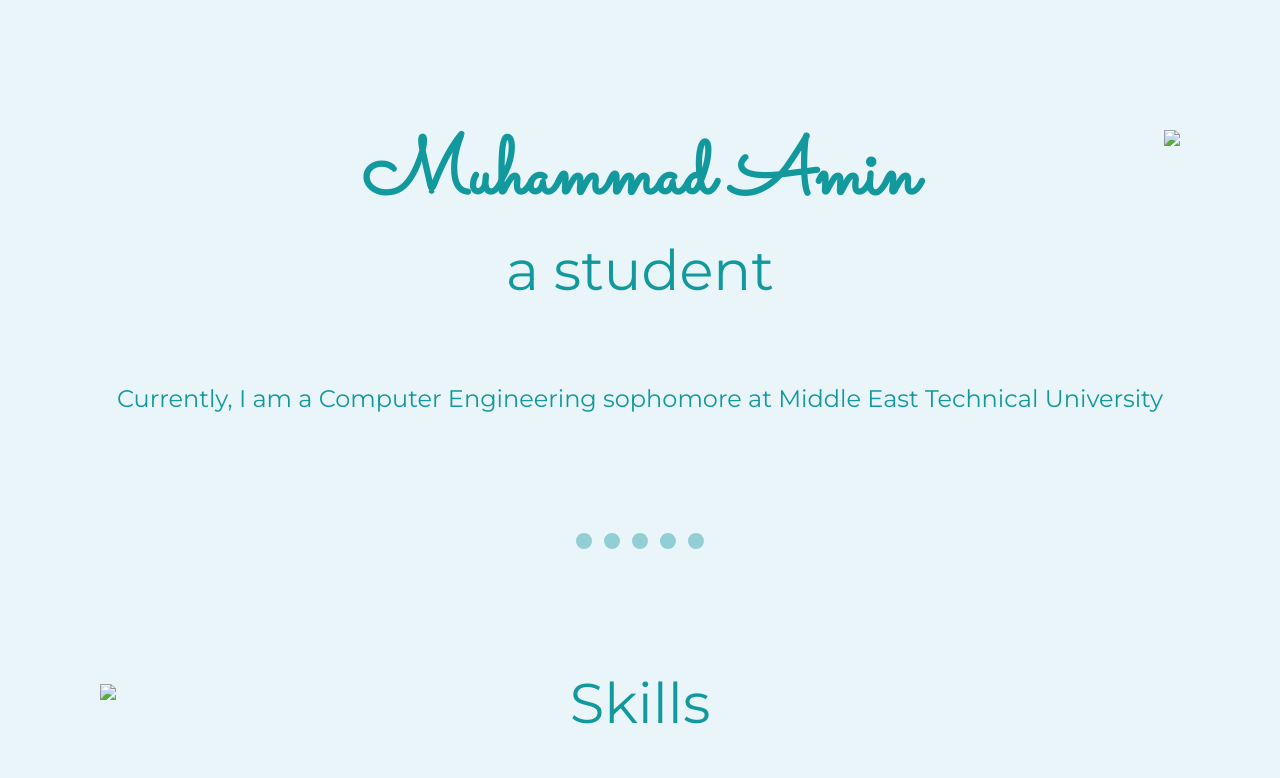
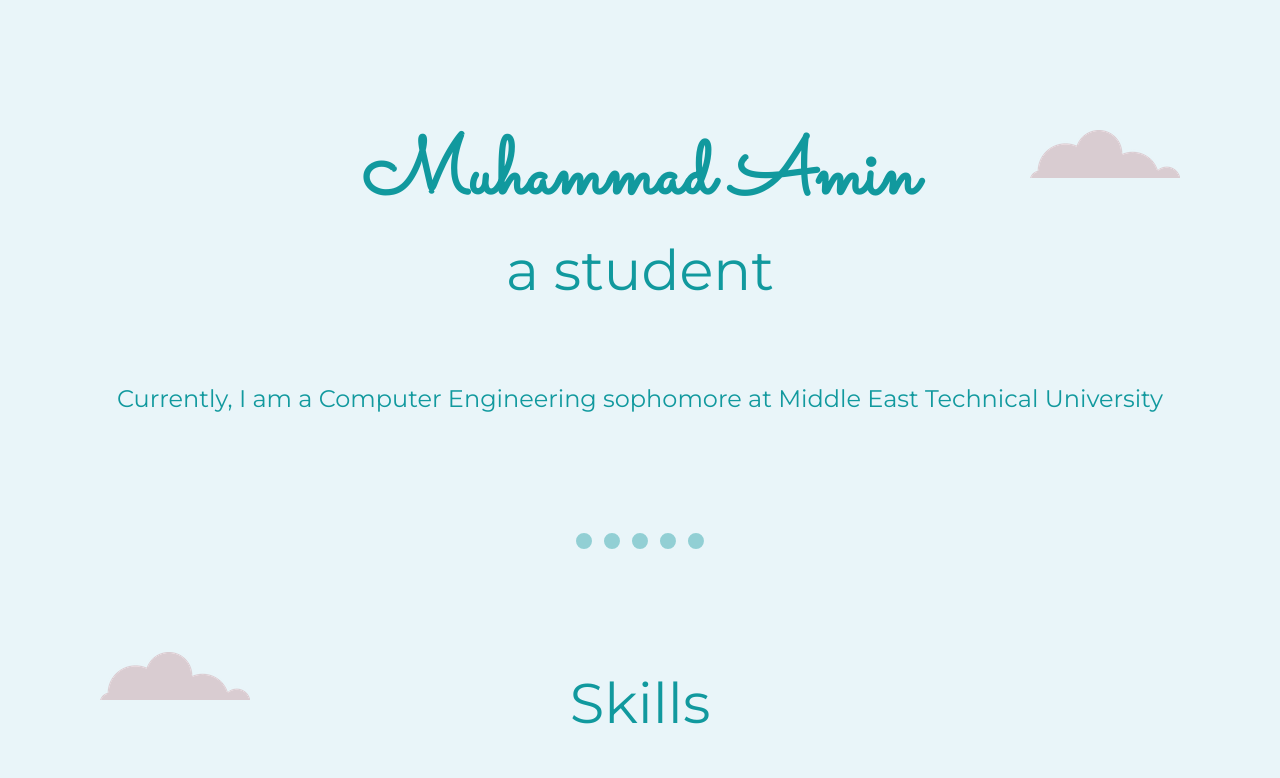
Before and after one commit to muhammad-guluzade/muhammad-guluzade.github.io, a plain HTML site: page index.html in a window 1280 px wide. Shown: the top 778 px of the page. Drawn offline with Linux system fonts and the light colour scheme.

Commit message:
Update index.html

```diff
--- a/index.html
+++ b/index.html
@@ -17,8 +17,8 @@
   </div>
 	<div class="bio">
 		<p>Currently, I am a Computer Engineering sophomore at Middle East Technical University</p>
-		<img src="./images/cloud.png" class="top_cloud">
-		<img src="./images/cloud.png" class="bottom_cloud">
+		<img src="cloud.png" class="top_cloud">
+		<img src="cloud.png" class="bottom_cloud">
 	</div>
 	<hr class="dots">
 	<div class="skills">
```
